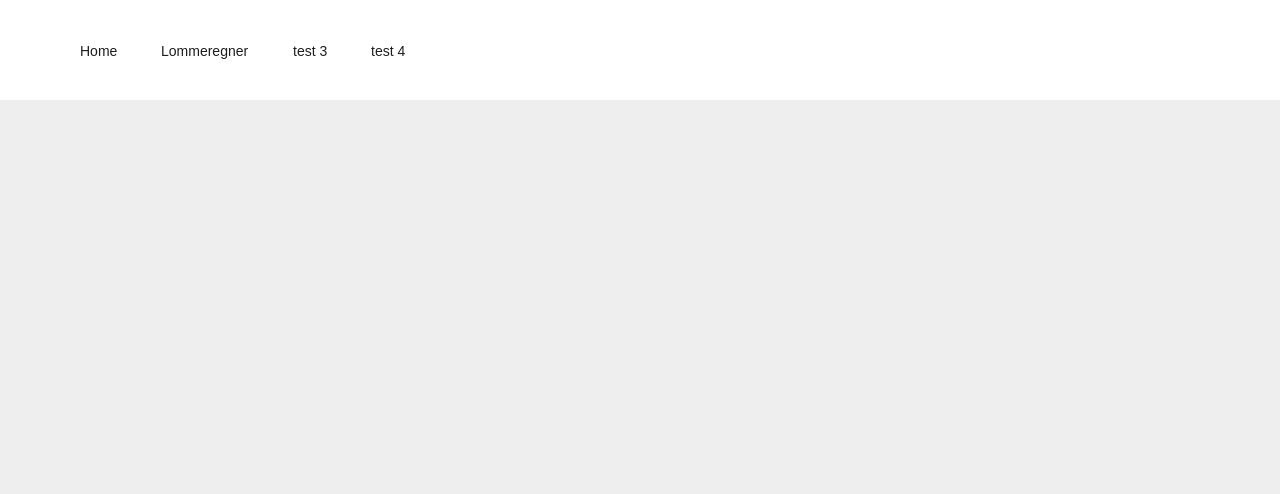
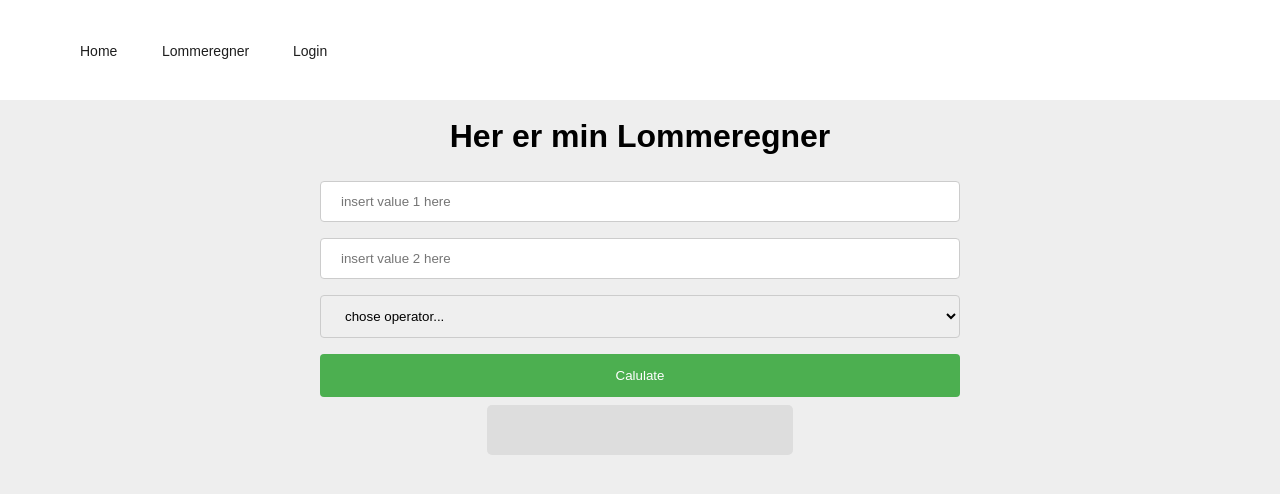
Before and after one commit to JuniorPub/effective-train, a PHP site: page /Lommeregner.html in a window 1280 px wide. Shown: the top 494 px of the page. Run offline with PHP 8.4, Linux system fonts and the light colour scheme.

```diff
--- a/Maze Runner/Lommeregner.html
+++ b/Maze Runner/Lommeregner.html
@@ -3,16 +3,44 @@
 <head>
     <meta charset="UTF-8"> <meta http-equiv="X-UA-Compatible" content="IE=edge"> <meta name="viewport" content="width=device-width, initial-scale=1.0">
 <link rel="stylesheet" href="style.css">
+
 <title> Hjemmeside 3 </title>
 </head>
 <body>
    <nav>
-    <ul>
-        <li> <a href="Home.html">Home</a></li>
-        <li> <a href="Lommeregner.html">Lommeregner</a></li>
-        <li> <a href="#">test 3</a></li>
-        <li> <a href="#">test 4</a></li>
-    </ul>
+        <ul>
+            <li> <a href="Home.html">Home</a></li>
+            <li> <a href="Lommeregner.html">Lommeregner</a></li>
+            <li> <a href="loginsystem.html">Login</a></li>
+
+        </ul>
    </nav>
+<br>
+    <h1>Her er min Lommeregner</h3> <br>
+
+        <form>
+
+            <form action="/action_page.php">
+
+                <input type="text" id="value1" placeholder="insert value 1 here"><br>
+
+                <input type="text" id="value2" placeholder="insert value 2 here"><br>
+
+            <select id="operator">
+                <option value="" disabled selected>chose operator...</option>
+                <option value="add">Add</option>
+                <option value="min">Minus</option>
+                <option value="div">Divide</option>
+                <option value="mul">Multiply</option>
+            </select>
+            <br>
+
+            <button type="button" onclick="calc()">Calulate</button>
+        </form>
+
+        <div id="results"></div>
+
+
 </body>
+    <script src="Main.js"></script>
 </html>
--- /dev/null
+++ b/Maze Runner/Main.js
@@ -0,0 +1,34 @@
+function calc() {
+    var a = parseInt(document.querySelector("#value1").value);
+    var b = parseInt(document.querySelector("#value2").value);
+    var op = document.querySelector("#operator").value;
+    var calculate;
+
+    if (op == "add") {
+        calculate = a+b;
+    } else if (op == "min") {
+        calculate = a-b;
+    } else if (op == "div") {
+        calculate = a/b;
+    } else if (op == "mul") {
+        calculate = a*b;
+    }
+
+    document.querySelector("#results").innerHTML = calculate;
+}
+
+
+function validate() {
+
+var username=document.getElementById("username").value;
+var password=document.getElementById("password").value;
+if(username=="informatik" & password == "1234")
+{
+    alert("login succesfully");
+    return false;
+}
+else
+{
+    alert("faill to login")
+}
+}
--- a/Maze Runner/style.css
+++ b/Maze Runner/style.css
@@ -5,7 +5,44 @@
 
 body {
     background-color: #eee;
+    margin: 0;
+    padding: 0;
+    font-family: sans-serif;
+
 }
+
+.box {
+text-align: center;
+margin-left: auto;
+margin-right: auto;
+width: 300px;
+padding: 80px;
+
+transform: translate(0%,50%);
+background: gray;
+
+}
+
+.box h1 {
+    text-align: center;
+    margin-left: auto;
+    margin-right: auto;
+    color: white;
+    text-transform: uppercase;
+    font-weight: 700;
+}
+
+.box input [type="text"],.box input[type="password"]
+{
+    width: 50%;
+    padding: 12px 20px;
+    margin: 8px 0;
+    display: inline-block;
+    border: 1px solid #ccc;
+    border-radius: 4px;
+    box-sizing: border-box;
+}
+
 
 nav {
     width: 100%;
@@ -56,3 +93,53 @@ ul li a {
     -webkit-transform: scale(0.9);
     transform: scale(0.9);
   }
+
+
+  input[type=text], select {
+    width: 50%;
+    padding: 12px 20px;
+    margin: 8px 0;
+    display: inline-block;
+    border: 1px solid #ccc;
+    border-radius: 4px;
+    box-sizing: border-box;
+
+  }
+
+  button[type=button] {
+    width: 50%;
+    background-color: #4CAF50;
+    color: white;
+    padding: 14px 20px;
+    margin: 8px 0;
+    border: none;
+    border-radius: 4px;
+    cursor: pointer;
+
+
+  }
+
+  button[type=button]:hover {
+    background-color: #45a049;
+  }
+
+  div {
+    text-align: center;
+    margin-left: auto;
+    margin-right: auto;
+    width: 20%;
+    border-radius: 5px;
+    background-color: #dddddd;
+    padding: 25px;
+  }
+  h1 {
+    margin-left: auto;
+    margin-right: auto;
+    text-align: center;
+  }
+
+form {
+    margin-left: auto;
+    margin-right: auto;
+    text-align: center;
+  }
```
Also changed, not shown: Maze Runner/Maze.HTML (+8 -6 lines), Maze Runner/loginsystem.html (added, +32 -0 lines).
